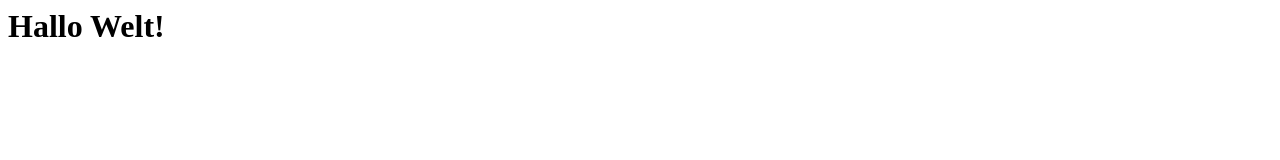
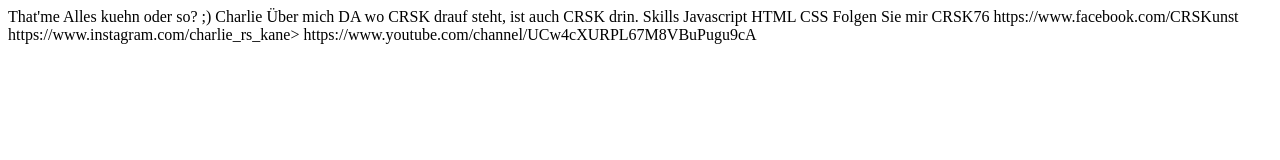
Before and after one commit to CRSK76/CRSK76.github.io, a plain HTML site: page index.html in a window 1280 px wide. Drawn offline with Linux system fonts and the light colour scheme.

Commit message:
Update index.html

```diff
--- a/index.html
+++ b/index.html
@@ -3,6 +3,31 @@
 <link rel="stylesheet" href="style.css">
 </head>
 <body>
-<h1>Hallo Welt!</>
+<intro>
+  <box-title> That'me</box-title>
+  <message>Alles kuehn oder so? ;)</message>
+  <bulbasaur></bulbasaur>
+  <headline>Charlie</headline>
+</intro>
+<box>
+  <boxtitle> Über mich </boxtitle>
+  <bubble>
+    DA wo CRSK drauf steht, ist auch CRSK drin.
+  </bubble>
+  <ash></ash>
+ </box>
+<box>
+  <box-title>Skills</box-title>
+  <progress-2>Javascript</progress-2>
+  <progress-50>HTML</progress-50>
+  <progress-50>CSS</progress-50>
+</box>
+<box>
+  <box-title>Folgen Sie mir</box-title>
+  <github>CRSK76</github>
+ <facebook>https://www.facebook.com/CRSKunst</facebook>
+<instagram>https://www.instagram.com/charlie_rs_kane>
+  <youtube>https://www.youtube.com/channel/UCw4cXURPL67M8VBuPugu9cA</youtube>
+</box>
 </body>
 </body>
```
